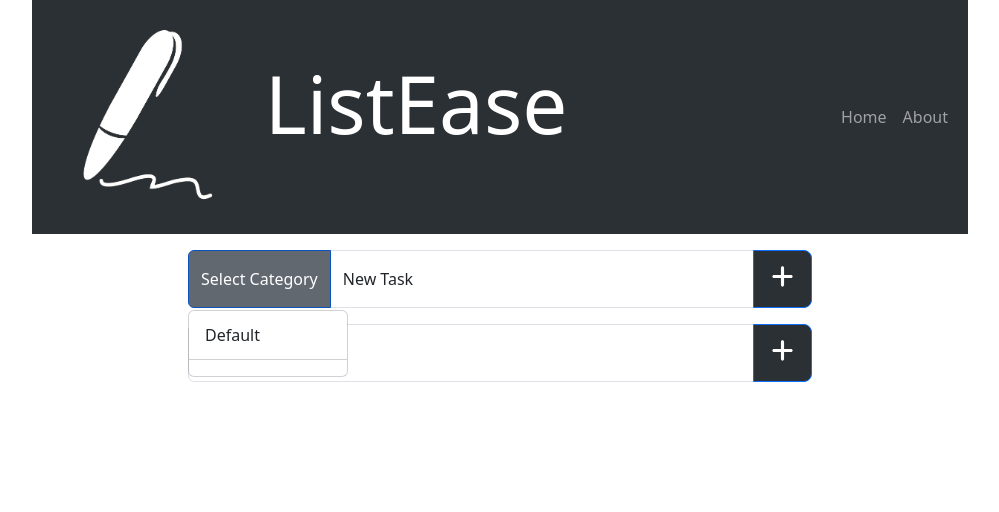
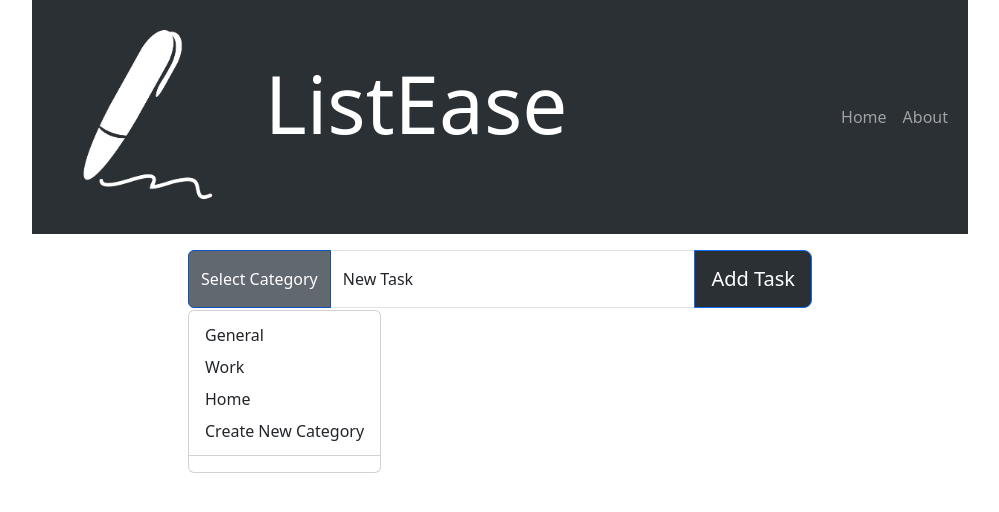
Before and after one commit to distriss/list-ease, a React (Vite) app: page / in a window 1280 px wide. Both pictures are taken after a click on the button "Select Category". Shown: the top 512 px of the page, without its empty margins (140-1139 px from the left). Built offline with nearby package versions, Linux system fonts and the light colour scheme.

Commit message:
wip: form restructure

```diff
--- a/src/App.jsx
+++ b/src/App.jsx
@@ -72,7 +72,7 @@ function App() {
         onSubmit={addTask}
         categories={categories}
        />
-            <NewCategory onSubmit={addCategory} />
+            {/* <NewCategory onSubmit={addCategory} /> */}
       </Stack>
       <Tab.Container
         id="list-group-tabs-example" defaultActiveKey="#link1">
--- a/src/components/categories/NewCategory.jsx
+++ b/src/components/categories/NewCategory.jsx
@@ -3,7 +3,7 @@ import { Form, FormGroup, InputGroup, Dropdown, FloatingLabel, Col, Row, Button,
 import { FontAwesomeIcon } from '@fortawesome/react-fontawesome'
 import { faPlus } from '@fortawesome/free-solid-svg-icons'
 
-export function NewCategory({ onSubmit }) {
+export function NewCategory({ onSubmit, handleCreateCategory }) {
     const [newCategory, setNewCategory] = useState("");
 
     function handleSubmit(e) {
@@ -32,23 +32,24 @@ export function NewCategory({ onSubmit }) {
     }
 
     return (
-        <Form onSubmit={handleSubmit} name="category">
-            <InputGroup className="mb-3">
+      <>
         <FloatingLabel htmlFor="category" label="New Category">
         <Form.Control
             type="text"
             placeholder="New Category"
             value={newCategory}
             onChange={(e) => setNewCategory(e.target.value)}
-                        id="category"
+            id="newCategory"
         />
         </FloatingLabel>
-                <Button variant="primary" size="lg" type="submit">
-                    <FontAwesomeIcon icon={faPlus} color="white" className="fa-plus"/>
+        <Button
+            variant="primary"
+            size="lg"
+            onClick={handleCreateCategory}
+            type="submit">
+                Create Category
         </Button>
-            </InputGroup>
-        </Form>
+      </>
     )
 
-
 }
--- a/src/components/tasks/NewTask.jsx
+++ b/src/components/tasks/NewTask.jsx
@@ -2,15 +2,34 @@ import React, { useState } from "react";
 import { Form, FormGroup, InputGroup, Dropdown, FloatingLabel, Button } from 'react-bootstrap';
 import { FontAwesomeIcon } from '@fortawesome/react-fontawesome'
 import { faPlus } from '@fortawesome/free-solid-svg-icons'
+import * as CategoriesAPI from '../../api/categories';
+import { NewCategory } from "../categories/NewCategory";
 
-export function NewTask({ onSubmit, categories }) {
+export function NewTask({ onSubmit, categories, setCategories }) {
     const [newTask, setNewTask] = useState("");
     const [selectedCategory, setSelectedCategory] = useState(null);
-
+    const [newCategory, setNewCategory] = useState("");
+    const [creatingCategory, setCreatingCategory] = useState(false);
 
     const handleCategoryChange = (eventKey) => {
-        setSelectedCategory(eventKey);
+        if (eventKey === "CreateCategory") {
+            setCreatingCategory(true);
+        } else {
+            setSelectedCategory(eventKey);
+        }
     };
+
+    const handleCreateCategory = () => {
+        if (newCategory.trim() === "") {
+            return;
+        }
+
+        CategoriesAPI.addCategory(setCategories, newCategory);
+        setSelectedCategory(categories.find((category) => category.title === newCategory).id)
+
+        setNewCategory("");
+        setCreatingCategory(false);
+    }
 
 
     const handleSubmit = (e) => {
@@ -21,7 +40,6 @@ export function NewTask({ onSubmit, categories }) {
 
         // get tasks
         const existingTasks = JSON.parse(localStorage.getItem("TASKS"));
-
 
         const newTaskObject = {
             id: crypto.randomUUID(),
@@ -46,11 +64,20 @@ export function NewTask({ onSubmit, categories }) {
             <FormGroup>
                 <InputGroup className="mb-3">
                     <Dropdown onSelect={handleCategoryChange}>
-                        <Dropdown.Toggle variant="primary" id="category">
-                            {selectedCategory === null ? "Select Category" : categories.find(category => category.id === selectedCategory).title}
+                        <Dropdown.Toggle
+                            variant="primary"
+                            id="category">
+                                {selectedCategory === null
+                                ? "Select Category"
+                                : selectedCategory === "CreatedCategory"
+                                ? "Create New Category"
+                                : categories.find(category => category.id === selectedCategory)?.title || selectedCategory}
                         </Dropdown.Toggle>
                         <Dropdown.Menu>
-                            <Dropdown.Item eventKey="">Default</Dropdown.Item>
+                            <Dropdown.Item eventKey="General">General</Dropdown.Item>
+                            <Dropdown.Item eventKey="Work">Work</Dropdown.Item>
+                            <Dropdown.Item eventKey="Home">Home</Dropdown.Item>
+                            <Dropdown.Item eventKey="CreateCategory">Create New Category</Dropdown.Item>
                             <Dropdown.Divider />
                             {categories.map((category) => (
                                 <Dropdown.Item key={category.id} eventKey={category.id}>
@@ -59,18 +86,28 @@ export function NewTask({ onSubmit, categories }) {
                             ))}
                         </Dropdown.Menu>
                     </Dropdown>
-                    <FloatingLabel htmlFor="task" label="New Task">
+                    {creatingCategory ? (
+                        <NewCategory
+                            handleCreateCategory={handleCreateCategory}/>
+                    ) : (
+                        <>
+                        <FloatingLabel
+                            htmlFor={creatingCategory ? "newCategory" : "newTask"}
+                            label={creatingCategory ? "New Category" : "New Task" }
+                            >
                         <Form.Control
                             type="text"
                             placeholder="New Task"
                             value={newTask}
                             onChange={(e) => setNewTask(e.target.value)}
-                            id="task"
+                            id={creatingCategory ? "newCategory" : "newTask"}
                         />
                     </FloatingLabel>
-                    <Button variant="primary" size="lg" type="submit">
-                        <FontAwesomeIcon icon={faPlus} color="white" className="fa-plus"/>
+                    <Button variant="primary" size="lg" type="submit">Add Task
                     </Button>
+                    </>
+                    )}
+
                 </InputGroup>
             </FormGroup>
         </Form>
```
Lines whose indentation alone changed are shown as unchanged.
